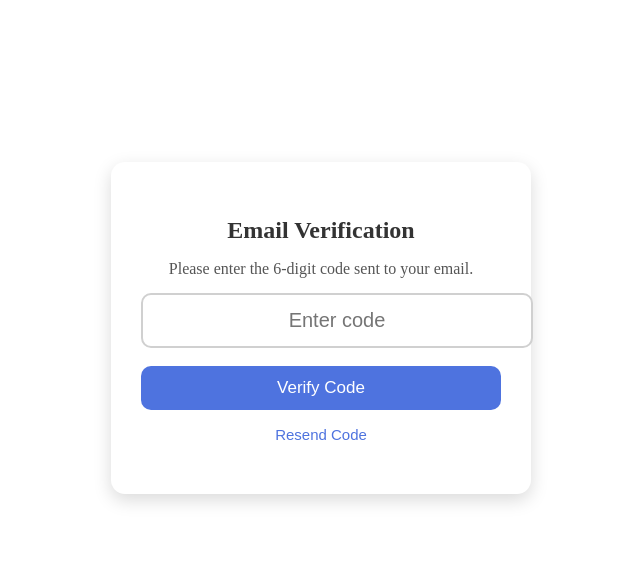
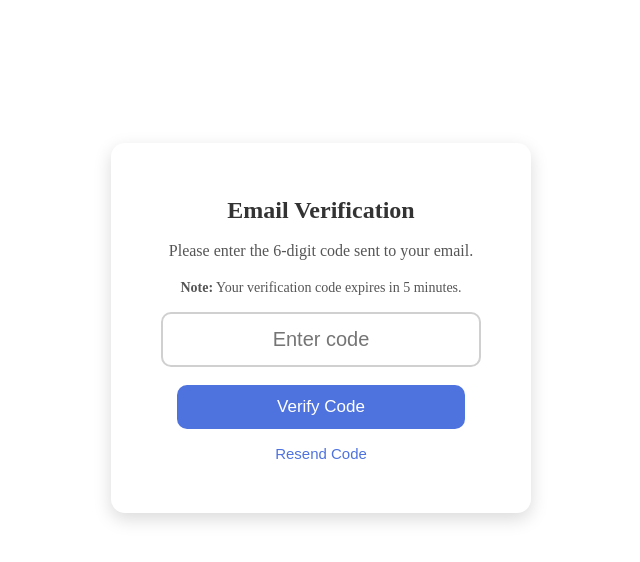
Before and after one commit to bayleyEddy/JU_Manufacturing_LL, a Flask app: page /worker_2fa in a window 1280 px wide. Shown: the top 562 px of the page, without its empty margins (319-959 px from the left). Run offline with Flask 3, Linux system fonts and the light colour scheme.

Commit message:
UPDATED: Final presentation draft

```diff
--- a/app.py
+++ b/app.py
@@ -359,8 +359,9 @@ def resend_2fa_code():
 def professor_home():
     return render_template("professor_home.html")
 
+
 # ---------------------------------------------------------
-# Professor Search Route
+# Professor Search
 # ---------------------------------------------------------
 @app.route("/professor_search", methods=["POST"])
 def professor_search():
@@ -400,7 +401,9 @@ def professor_search():
             return {"error": "No matching student found"}
 
         student_id, first_name, last_name, waiver = student
-        waiver_text = "Yes" if waiver == 1 else "No"
+
+        # Normalize waiver to 0 or 1
+        waiver = 1 if waiver in (1, True, '1', '1 ', ' 1') else 0
 
         cursor.execute("""
             SELECT LoginTime, LogoutTime
@@ -423,12 +426,13 @@ def professor_search():
             "first_name": first_name,
             "last_name": last_name,
             "student_id": student_id,
-            "waiver": waiver_text,
+            "waiver": waiver,   # Now numeric
             "logs": log_list
         }
 
     except Exception as e:
         return {"error": f"Database Error: {str(e)}"}
+
 
 # ---------------------------------------------------------
 # Professor Metrics Route
@@ -704,6 +708,32 @@ def sign_in_student():
         1 if override_valid else 0,
         session.get("worker_id")
     )
+
+    conn.commit()
+    conn.close()
+
+    return redirect("/student_worker")
+
+
+# ---------------------------------------------------------
+# LOGOUT SELECT USERS
+# ---------------------------------------------------------
+@app.route("/force_logout", methods=["POST"])
+def force_logout():
+    student_id = request.form.get("student_id")
+
+    if not student_id:
+        return redirect("/student_worker")
+
+    conn = connect_db()
+    cursor = conn.cursor()
+
+    # Log out the student by setting LogoutTime
+    cursor.execute("""
+        UPDATE dbo.Attendance_Log
+        SET LogoutTime = GETDATE()
+        WHERE Attendance_ID = ? AND LogoutTime IS NULL
+    """, student_id)
 
     conn.commit()
     conn.close()
--- a/static/css/2fa.css
+++ b/static/css/2fa.css
@@ -25,21 +25,23 @@
     color: #333;
 }
 
-/* Subtitle */
+/* Subtitle + time warning */
 .twofa-card p {
     margin-bottom: 15px;
     color: #555;
+    line-height: 1.4;
 }
 
-/* Input field */
+/* Input field (centered perfectly) */
 .twofa-input {
-    width: 100%;
+    width: 80%;                 /* Prevents full-width stretching */
+    margin: 0 auto 18px auto;   /* Centers the input */
+    display: block;             /* Required for margin auto */
     padding: 14px;
     font-size: 20px;
     text-align: center;
     border: 2px solid #d0d0d0;
     border-radius: 10px;
-    margin-bottom: 18px;
     transition: border-color 0.2s ease;
 }
 
@@ -50,7 +52,9 @@
 
 /* Verify button */
 .twofa-btn {
-    width: 100%;
+    width: 80%;                 /* Matches input width */
+    margin: 0 auto;
+    display: block;
     padding: 12px;
     background: #4e73df;
     color: white;
@@ -85,6 +89,7 @@
 #twofaStatus {
     margin-top: 12px;
     font-size: 14px;
+    font-weight: bold;
 }
 
 /* Smooth fade-in animation */
--- a/templates/professor_2fa.html
+++ b/templates/professor_2fa.html
@@ -3,14 +3,17 @@
 <head>
     <title>Professor Verification</title>
     <link rel="stylesheet" href="{{ url_for('static', filename='css/2fa.css') }}">
-
 </head>
 <body>
+
 <div class="twofa-container">
     <div class="twofa-card">
 
         <h2>Email Verification</h2>
         <p>Please enter the 6‑digit code sent to your email.</p>
+        <p style="color:#555; font-size:14px;">
+            <strong>Note:</strong> Your verification code expires in 5 minutes.
+        </p>
 
         {% if error %}
             <p style="color:red; margin-bottom:10px;">{{ error }}</p>
--- a/templates/worker_2fa.html
+++ b/templates/worker_2fa.html
@@ -3,14 +3,17 @@
 <head>
     <title>Worker Verification</title>
     <link rel="stylesheet" href="{{ url_for('static', filename='css/2fa.css') }}">
-
 </head>
 <body>
+
 <div class="twofa-container">
     <div class="twofa-card">
 
         <h2>Email Verification</h2>
         <p>Please enter the 6‑digit code sent to your email.</p>
+        <p style="color:#555; font-size:14px;">
+            <strong>Note:</strong> Your verification code expires in 5 minutes.
+        </p>
 
         {% if error %}
             <p style="color:red; margin-bottom:10px;">{{ error }}</p>
```
Also changed, not shown: templates/professor_home.html (+13 -2 lines).
